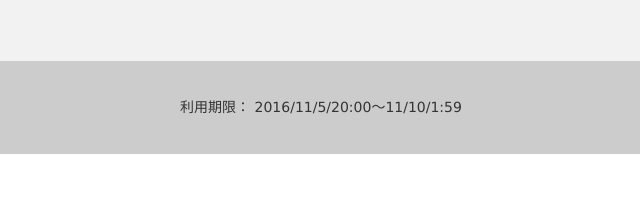
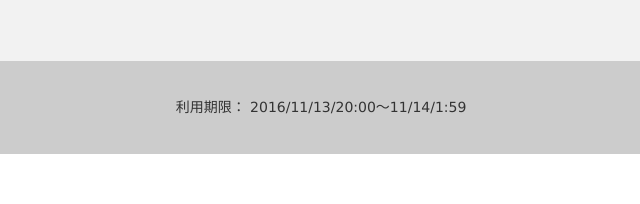
Before and after one commit to irodori-graph/rakuten-cosme-sp, a plain HTML site: page index.html in a window 1280 px wide. Shown: the part 10825-11029 px from the top of the page, 319-959 px from the left. Drawn offline with nearby package versions, Linux system fonts and the light colour scheme; a script that the page names is missing.

Commit message:
ando111102

```diff
--- a/index.html
+++ b/index.html
@@ -324,7 +324,7 @@
 	<a href="http://item.rakuten.co.jp/beautygarden-shop/c/0000000220/" class=""><img src="images/pointup/btnPageLink.png" width="75%" height="auto" alt="対象商品はこちら"></a>
 	</div>
 </section>
-<p class="days">利用期限： 2016/11/5/20:00〜11/10/1:59</p>
+<p class="days">利用期限： 2016/11/13/20:00〜11/14/1:59</p>
 
 <section id="special" class="clearfix">
 	<h2 class="indent">Special Contents</h2>
```
